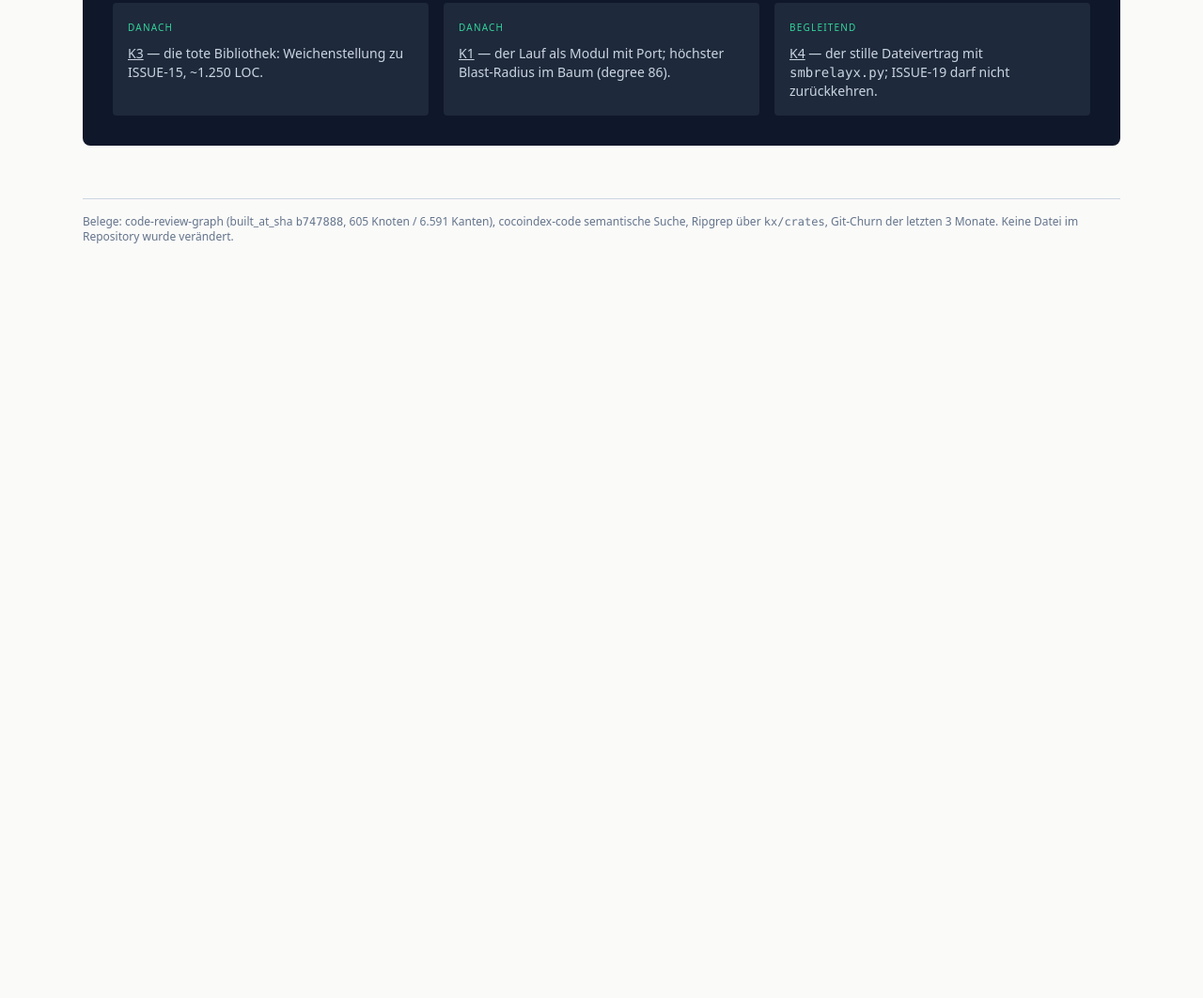
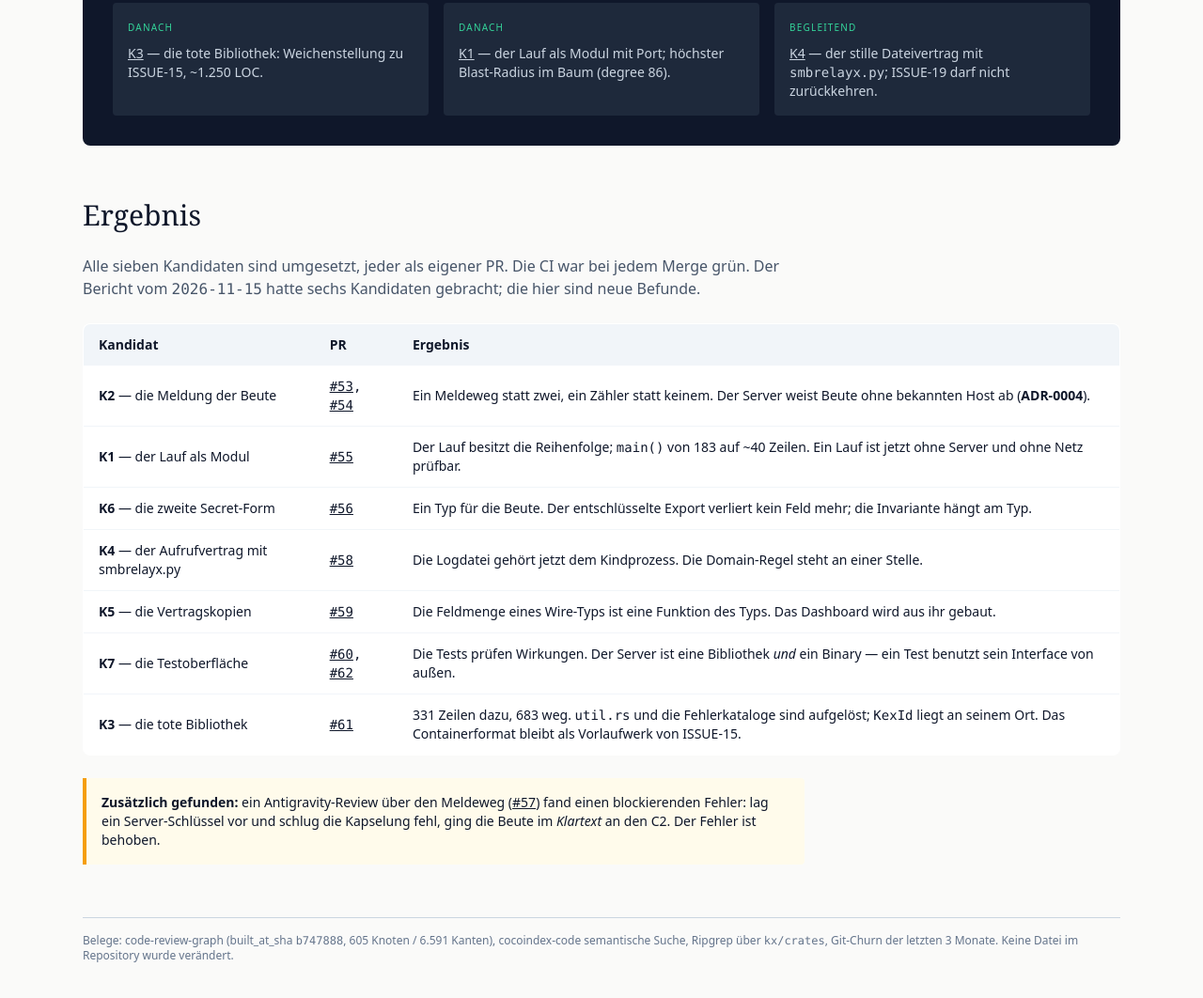
Before and after one commit to arn0ld87/testwurm, a plain HTML site: page docs/reviews/architecture-review-2026-11-16.html in a window 1280 px wide. Shown: the part 7042-8104 px from the top of the page at 94% size. Before the commit the page ends 7350 px from the top, so only its background shows below. Drawn offline with nearby package versions, Linux system fonts and the light colour scheme.

Commit message:
docs: das Ergebnis des Architekturberichts vom 2026-11-16 (#63)
Alle sieben Kandidaten sind umgesetzt, jeder als eigener PR mit gruener CI.
Der Bericht nennt jetzt, welcher PR welchen Befund abgearbeitet hat — damit
die naechste Pruefung weiss, was bereits untersucht wurde.

```diff
--- a/docs/reviews/architecture-review-2026-11-16.html
+++ b/docs/reviews/architecture-review-2026-11-16.html
@@ -704,6 +704,73 @@ flowchart TB
         </div>
       </section>
 
+      <!-- ═══════════ ERGEBNIS ═══════════ -->
+      <section id="ergebnis" class="space-y-6">
+        <h2 class="font-serif text-3xl">Ergebnis</h2>
+        <p class="text-slate-600 max-w-3xl">
+          Alle sieben Kandidaten sind umgesetzt, jeder als eigener PR. Die CI war
+          bei jedem Merge grün. Der Bericht vom <span class="mono">2026-11-15</span>
+          hatte sechs Kandidaten gebracht; die hier sind neue Befunde.
+        </p>
+
+        <div class="overflow-x-auto">
+        <table class="w-full text-sm bg-white border border-slate-200 rounded-lg overflow-hidden">
+          <thead class="bg-slate-100 text-left">
+            <tr>
+              <th class="px-4 py-3 font-semibold">Kandidat</th>
+              <th class="px-4 py-3 font-semibold">PR</th>
+              <th class="px-4 py-3 font-semibold">Ergebnis</th>
+            </tr>
+          </thead>
+          <tbody class="divide-y divide-slate-100">
+            <tr>
+              <td class="px-4 py-3"><strong>K2</strong> — die Meldung der Beute</td>
+              <td class="px-4 py-3 mono"><a class="underline" href="https://github.com/arn0ld87/testwurm/pull/53">#53</a>, <a class="underline" href="https://github.com/arn0ld87/testwurm/pull/54">#54</a></td>
+              <td class="px-4 py-3">Ein Meldeweg statt zwei, ein Zähler statt keinem. Der Server weist Beute ohne bekannten Host ab (<strong>ADR-0004</strong>).</td>
+            </tr>
+            <tr>
+              <td class="px-4 py-3"><strong>K1</strong> — der Lauf als Modul</td>
+              <td class="px-4 py-3 mono"><a class="underline" href="https://github.com/arn0ld87/testwurm/pull/55">#55</a></td>
+              <td class="px-4 py-3">Der Lauf besitzt die Reihenfolge; <span class="mono">main()</span> von 183 auf ~40 Zeilen. Ein Lauf ist jetzt ohne Server und ohne Netz prüfbar.</td>
+            </tr>
+            <tr>
+              <td class="px-4 py-3"><strong>K6</strong> — die zweite Secret-Form</td>
+              <td class="px-4 py-3 mono"><a class="underline" href="https://github.com/arn0ld87/testwurm/pull/56">#56</a></td>
+              <td class="px-4 py-3">Ein Typ für die Beute. Der entschlüsselte Export verliert kein Feld mehr; die Invariante hängt am Typ.</td>
+            </tr>
+            <tr>
+              <td class="px-4 py-3"><strong>K4</strong> — der Aufrufvertrag mit smbrelayx.py</td>
+              <td class="px-4 py-3 mono"><a class="underline" href="https://github.com/arn0ld87/testwurm/pull/58">#58</a></td>
+              <td class="px-4 py-3">Die Logdatei gehört jetzt dem Kindprozess. Die Domain-Regel steht an einer Stelle.</td>
+            </tr>
+            <tr>
+              <td class="px-4 py-3"><strong>K5</strong> — die Vertragskopien</td>
+              <td class="px-4 py-3 mono"><a class="underline" href="https://github.com/arn0ld87/testwurm/pull/59">#59</a></td>
+              <td class="px-4 py-3">Die Feldmenge eines Wire-Typs ist eine Funktion des Typs. Das Dashboard wird aus ihr gebaut.</td>
+            </tr>
+            <tr>
+              <td class="px-4 py-3"><strong>K7</strong> — die Testoberfläche</td>
+              <td class="px-4 py-3 mono"><a class="underline" href="https://github.com/arn0ld87/testwurm/pull/60">#60</a>, <a class="underline" href="https://github.com/arn0ld87/testwurm/pull/62">#62</a></td>
+              <td class="px-4 py-3">Die Tests prüfen Wirkungen. Der Server ist eine Bibliothek <em>und</em> ein Binary — ein Test benutzt sein Interface von außen.</td>
+            </tr>
+            <tr>
+              <td class="px-4 py-3"><strong>K3</strong> — die tote Bibliothek</td>
+              <td class="px-4 py-3 mono"><a class="underline" href="https://github.com/arn0ld87/testwurm/pull/61">#61</a></td>
+              <td class="px-4 py-3">331 Zeilen dazu, 683 weg. <span class="mono">util.rs</span> und die Fehlerkataloge sind aufgelöst; <span class="mono">KexId</span> liegt an seinem Ort. Das Containerformat bleibt als Vorlaufwerk von ISSUE-15.</td>
+            </tr>
+          </tbody>
+        </table>
+        </div>
+
+        <div class="bg-amber-50 border-l-4 border-amber-500 rounded-r p-4 max-w-3xl text-sm">
+          <strong>Zusätzlich gefunden:</strong> ein Antigravity-Review über den
+          Meldeweg (<a class="underline" href="https://github.com/arn0ld87/testwurm/pull/57">#57</a>)
+          fand einen blockierenden Fehler: lag ein Server-Schlüssel vor und
+          schlug die Kapselung fehl, ging die Beute im <em>Klartext</em> an den
+          C2. Der Fehler ist behoben.
+        </div>
+      </section>
+
       <footer class="text-xs text-slate-500 pt-4 border-t border-slate-300">
         <p>Belege: code-review-graph (built_at_sha <span class="mono">b747888</span>, 605 Knoten / 6.591 Kanten), cocoindex-code semantische Suche, Ripgrep über <span class="mono">kx/crates</span>, Git-Churn der letzten 3 Monate. Keine Datei im Repository wurde verändert.</p>
       </footer>
```
